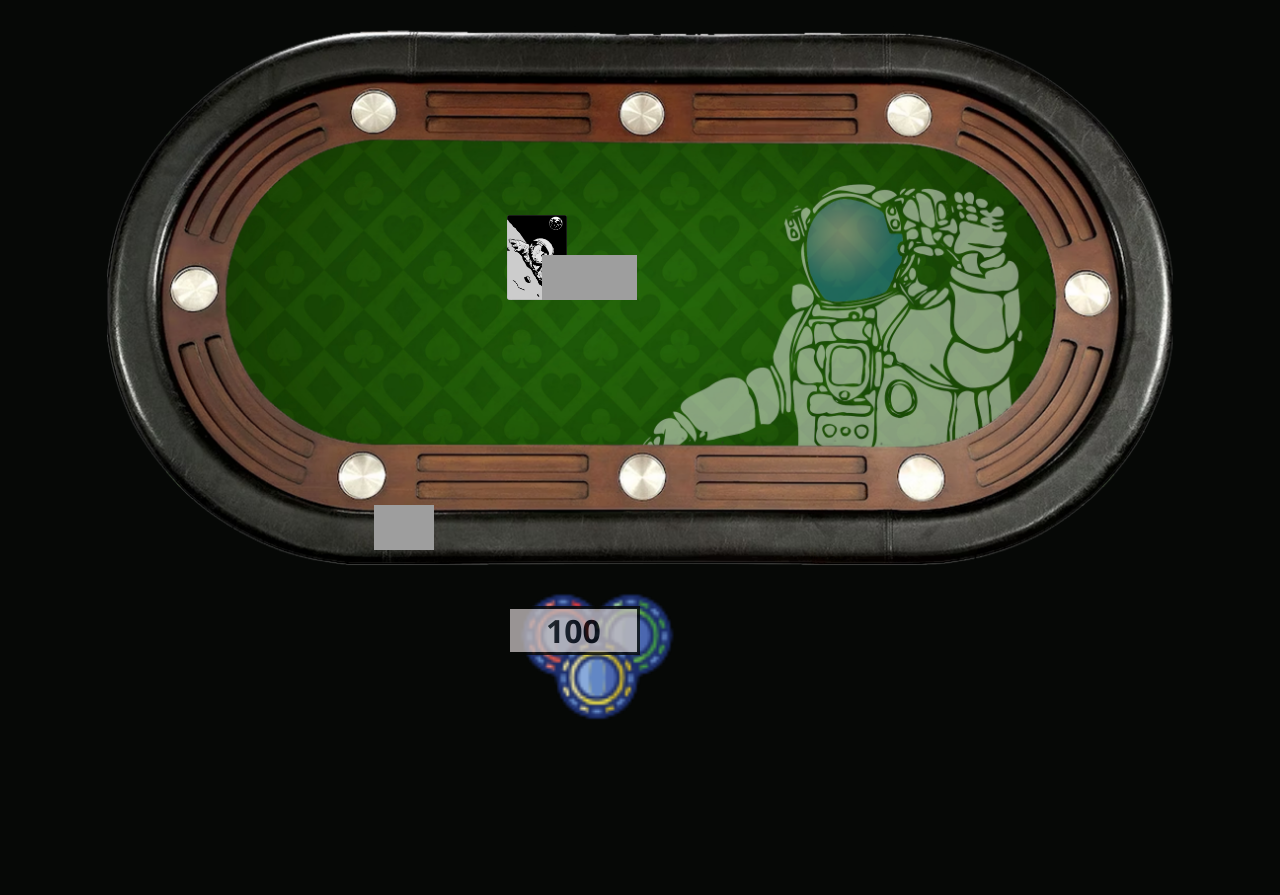
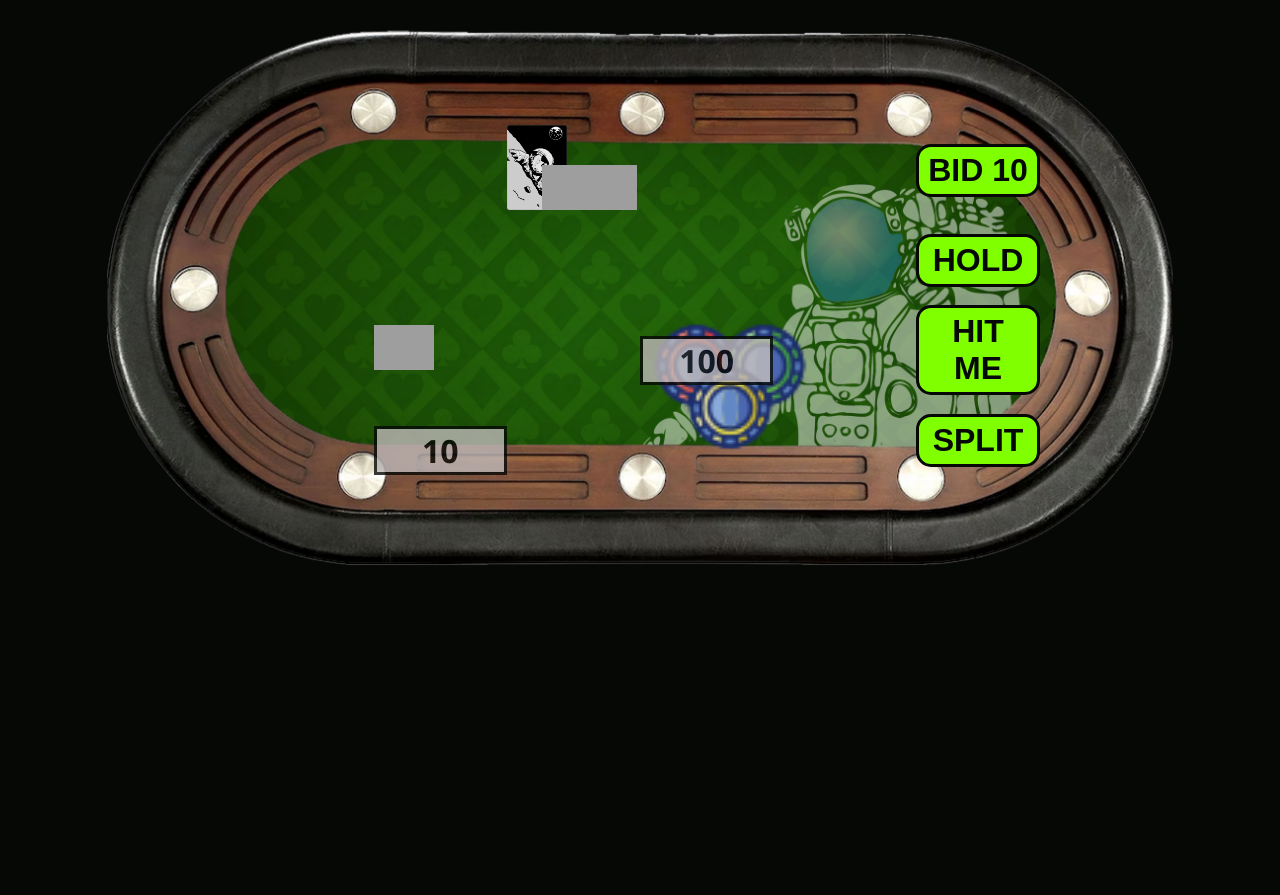
Before and after one commit to PomoRev/NET3010_24W, a PHP site: page /blackjack.html in a window 1280 px wide. Shown: the part 76-971 px from the top of the page. Run offline with PHP 8.4, Linux system fonts and the light colour scheme; grey boxes are pictures that could not be loaded.

Commit message:
moved elements into position ready for JS

```diff
--- a/blackjack.css
+++ b/blackjack.css
@@ -45,13 +45,13 @@ header {
 
 .dealerhand {
 
-    grid-area: 3 / 4 / 4 / 6;
+    grid-area: 2 / 4 / 3 / 6;
 
 }
 
 .playerhand {
 
-    grid-area: 6 / 3 / 7 / 5;
+    grid-area: 4 / 3 / 5 / 5;
 
 }
 
@@ -79,7 +79,7 @@ header {
 
 .pot {
 
-    grid-area: 6 / 4 / 8 / 5;
+    grid-area: 3 / 5 / 5 / 6;
 
     z-index: 1;
 
@@ -92,9 +92,9 @@ header {
 
 }
 
-.amount {
+.potamount, .bid {
 
-    grid-area: 7 / 4 / 8 / 5;
+    grid-area: 4 / 5 / 5 / 6;
 
     font-size: 24pt;
     font-weight: bolder;
@@ -111,3 +111,46 @@ header {
     margin-top: 20px;
 
 }
+
+.bid {
+    grid-area: 5 / 3 / 6 / 4;
+}
+
+#gametable button {
+
+    display: block;
+    border: solid #060806 3px;
+    border-radius: 15px;
+    padding: 5px;
+    background-color: chartreuse;
+
+    font-size: 24pt;
+    font-weight: bold;
+    color: #060806;
+    justify-content: right;
+    text-align: center;
+    z-index: 1;
+
+    margin-left: 10px;
+
+}
+
+#gametable button:hover {
+    background-color: antiquewhite;
+}
+
+#bid {
+    grid-area: 2 / 7 / 3 / 8;
+}
+
+#hold {
+    grid-area: 3 / 7 / 4 / 8;
+}
+
+#hit {
+    grid-area: 4 / 7 / 5 / 8;
+}
+
+#split {
+    grid-area: 5 / 7 / 6 / 8;
+}
--- a/blackjack.html
+++ b/blackjack.html
@@ -40,12 +40,19 @@
         <div class="pot">
             <img src="images/icons8-poker-chips-64.png" alt="chip stack">
         </div>
-        <div class="amount">
+        <div class="potamount">
             100
         </div>
         <div class="playerhand">
             <img src="./images/clubs_6.svg" alt="card">
         </div>
+        <div class="bid">
+            10
+        </div>
+        <button id="bid">BID 10</button>
+        <button id="hit">HIT ME</button>
+        <button id="hold">HOLD</button>
+        <button id="split">SPLIT</button>
     </div>
     <div id="warning">
         <div class="cardheading">Gambling Addiction Hotline</div>
```
